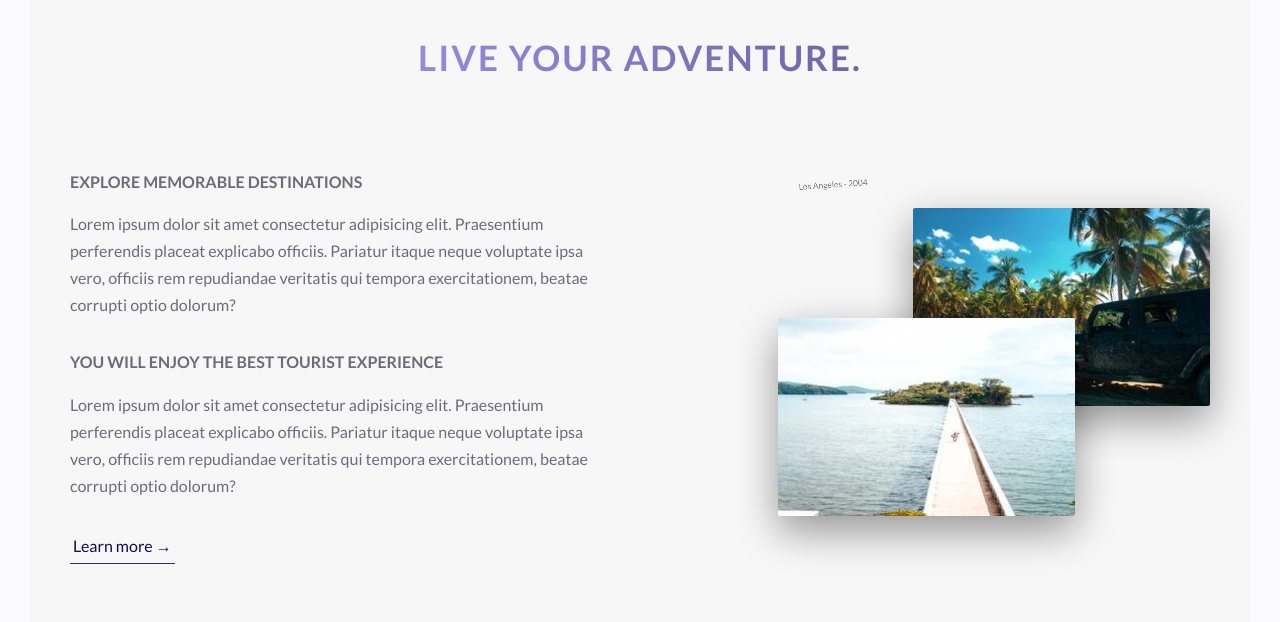
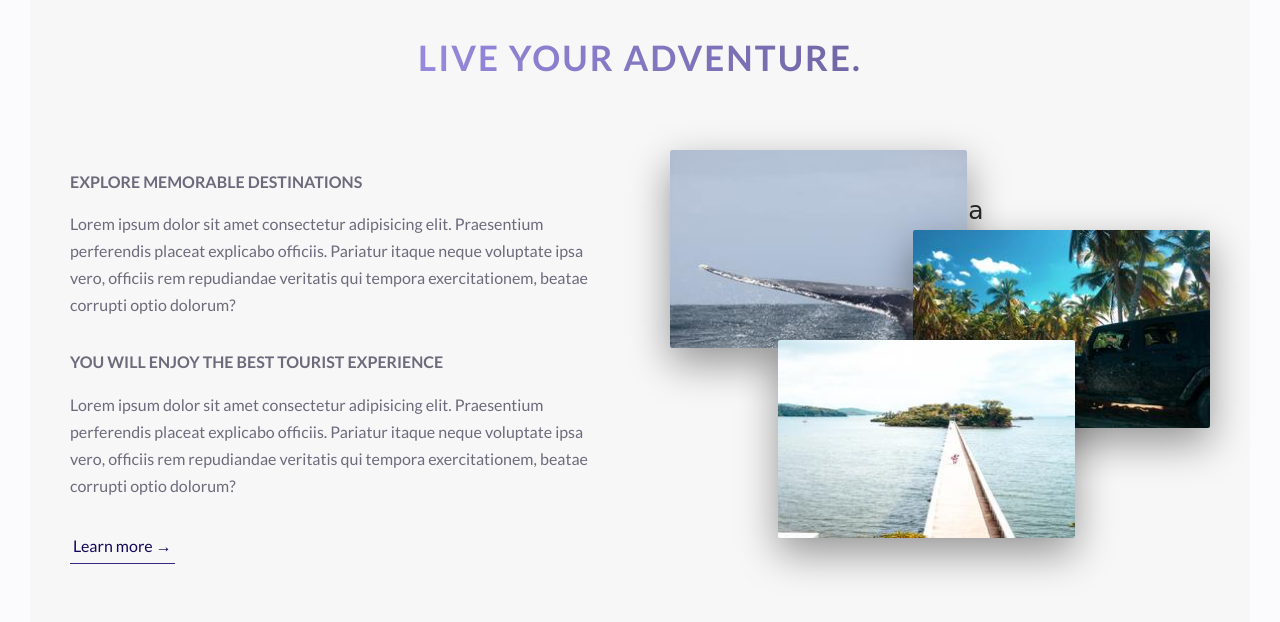
Before and after one commit to luisalbertmschz/TravelToursRD, a website: page index.html in a window 1280 px wide. Shown: the part 852-1474 px from the top of the page. Drawn offline with nearby package versions, Linux system fonts and the light colour scheme; files whose address does not match are found by name.

Commit message:
Re Fix a sección About
Se volvieron a corregir las imágenes a desplegar en la sección sobre About us...se estima luego reemplazar por otras imágenes e integrar algún efecto a las mismas visualmente llamativo.

```diff
--- a/index.html
+++ b/index.html
@@ -100,34 +100,33 @@
                     <div class="col-1-of-2">
 
                         <div class="composition">
-                           <!-- <img src="img/IMG1.jpg" alt="photo1" class="composition__photo composition__photo--p1">
-                           <img src="img/IMG2.jpg" alt="photo2" class="composition__photo composition__photo--p2">
-                           <img src="img/IMG3.jpg" alt="photo3" class="composition__photo composition__photo--p3"> -->
+
+                           <img src="img/IMG1.jpg" alt="photo1" class="composition__photo composition__photo--p1">
+                           <p class="wey">aasasa</p>
 
 
+                           <img src="img/IMG2.jpg" alt="photo2" class="composition__photo composition__photo--p2">
+
+
+                           <img src="img/IMG3.jpg" alt="photo3" class="composition__photo composition__photo--p3">
 
 
 
                            <!-- INICIO ZONA TEST CARDS -->
+                           <!-- <figure>
+                            <img src="img/IMG1.jpg" alt="my_photo">
 
-                          <!-- <div class="card">
-                            <div class="card-box">
-                              <div class="image" style="background-image: url('img/IMG1.jpg')"></div>
-                              <div class="title">
-                                Moutains
-                                <div class="author">Alan Musiner</div>
-                              </div>
-                            </div>
-                          </div> -->
+                          </figure> -->
 
+                          <!-- <figure>
+                            <img src="img/IMG1.jpg" alt="my_photo" >
+                            <figcaption>A Wonderful Day</figcaption>
+                          </figure>
 
-                          <div class="card" style="--image: url('img/nat-1-large.jpg'); --angle: -4deg; --x: -20%; --y: 5%; --caption: 'Los Angeles - 2004'">
-
-                          </div>
-                           <img src="img/IMG2.jpg" alt="photo2" class="composition__photo composition__photo--p2">
-                           <img src="img/IMG3.jpg" alt="photo3" class="composition__photo composition__photo--p3">
-
-
+                          <figure>
+                            <img src="img/IMG1.jpg" alt="my_photo">
+                            <figcaption>A Wonderful Day</figcaption>
+                          </figure> -->
 
 
                            <!-- FIN ZONA TEST CARDSK -->
--- a/sass/components/_composition.scss
+++ b/sass/components/_composition.scss
@@ -11,6 +11,13 @@
         z-index: 5;
         transition: all .2s;
         outline-offset: 2rem;
+
+
+
+
+
+
+
 
 
         &--p1{
@@ -33,7 +40,7 @@
 
             // include a border when an img is on hover state
 
-            outline: 1rem solid  $first-color;
+            // outline: 1rem solid  $first-color;
 
 
 
@@ -43,6 +50,8 @@
             transform: scale(1.05) translateY(-.5rem);
             box-shadow: 0 2.5rem 4rem rgba($color-black, .5);
             z-index: 10;
+
+
 
         }
 
@@ -60,59 +69,11 @@
 
 }
 
-
-
-.card-container {
-	position: relative;
-	width: 65vmin;
-	height: 80vmin;
+.wey{
+    font-family: 'Caveat',cursive;
+    font-size: 25px;
+    text-align: center;
+    color: #2c2c2c;
+    margin-top: 22px;
+    z-index: 6;
 }
-
-.card {
-	position: absolute;
-	top: 0;
-	left: 0;
-	width: 100%;
-	height: 100%;
-	background-color: darken(RED, 2%);
-	border-radius: 2px;
-	box-shadow: 2px 2px 5px rgba(#111, .35);
-	transition: transform .35s ease-out;
-	transform: translate(var(--x), var(--y)) scale(.35) rotate(var(--angle));
-	will-change: transform;
-
-	&:hover {
-		transform: scale(1) rotate(0deg);
-		z-index: 1;
-
-		&:before {
-			opacity: 1;
-		}
-	}
-}
-
-.card:before {
-	content: "";
-	display: block;
-	width: 90%;
-	height: 80%;
-	margin: 5%;
-	background: var(--image) center center no-repeat;
-	background-size: cover;
-	box-shadow: inset 0 0 5px rgba(#222, .35);
-	border-radius: 2px;
-	filter: sepia(.2) brightness(.9) contrast(1.2);
-	transition: opacity .35s ease-out;
-	opacity: .5;
-	will-change: opacity;
-}
-
-.card:after {
-	display: block;
-	content: var(--caption);
-	font-weight: 500;
-	color: #555;
-	font-size: 3vmin;
-	opacity: .75;
-	text-align: center;
-}
```
Also changed, not shown: sass/main.css, 1 other file.
